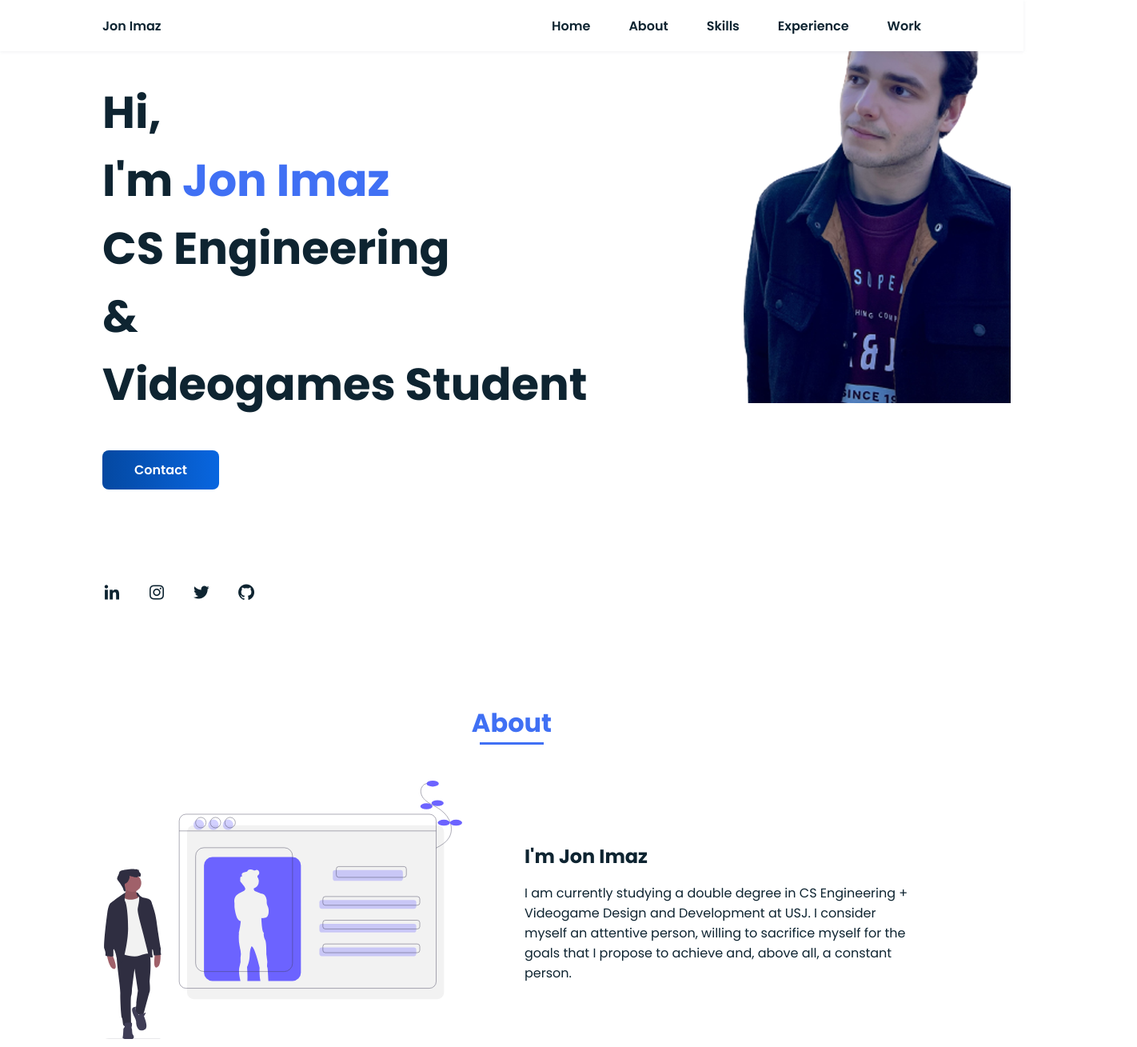
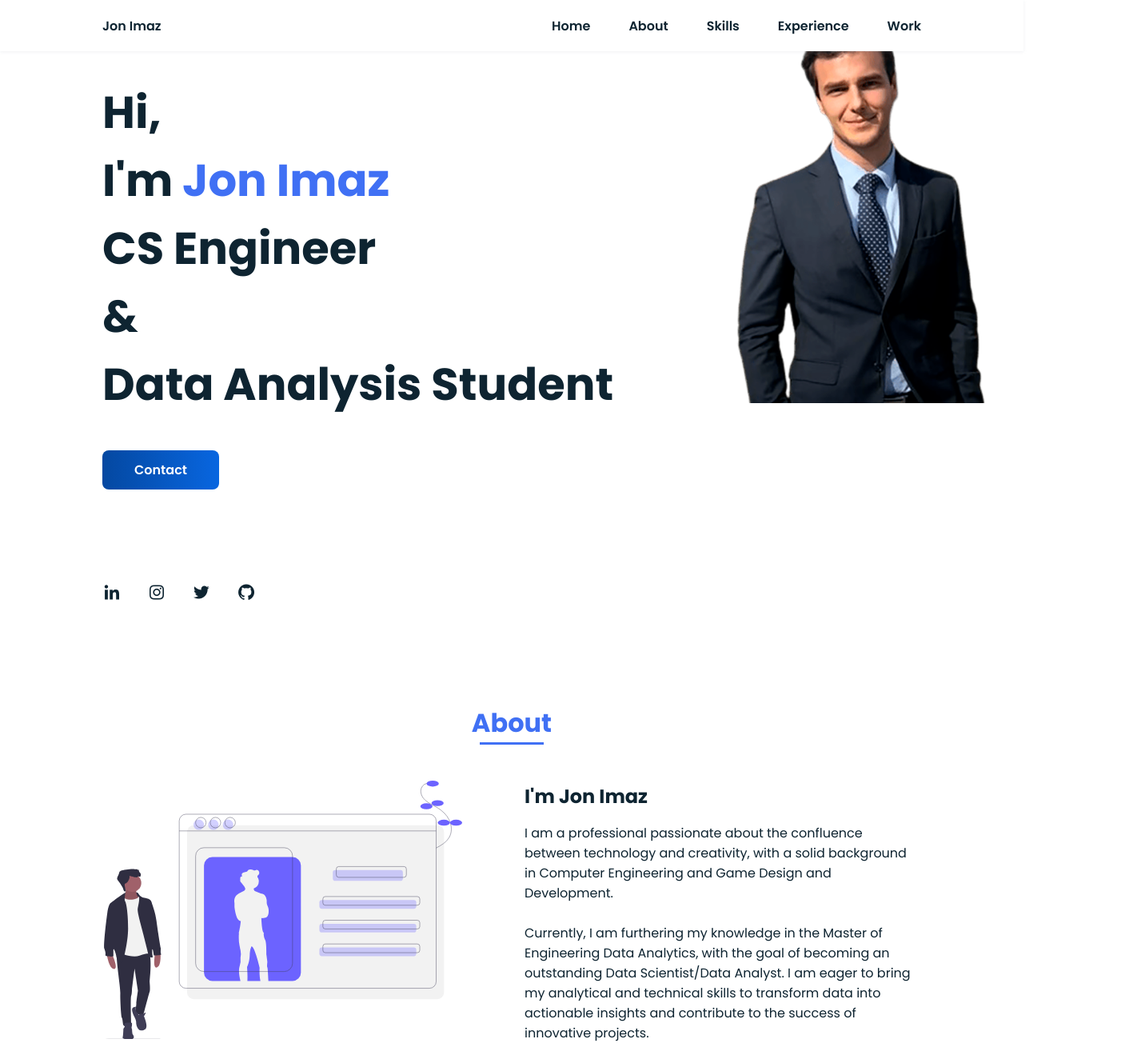
Before and after one commit to jonidra/jonidra.github.io, a plain HTML site: page index.html in a window 1280 px wide. Shown: the top 1309 px of the page at 80% size, 1422 px wide, since content can reach past the window. Drawn offline with nearby package versions, Linux system fonts and the light colour scheme.

Commit message:
Changes added (masters)

```diff
--- a/assets/css/styles.css
+++ b/assets/css/styles.css
@@ -101,6 +101,12 @@ img {
     max-width: 100%;
     height: auto;
     display: block;
+}
+
+.home_img img {
+    position: relative;
+    max-width: 150%;
+    left: -100px;
 }
 
 
--- a/index.html
+++ b/index.html
@@ -56,7 +56,7 @@
             <div class="home_data" data-aos="fade-down">
                 <h1 class="home_title">
                     Hi, <br />I'm <span class="home_title-color">Jon Imaz</span
-            ><br />CS Engineering <br />& <br />Videogames Student
+            ><br />CS Engineer <br />& <br />Data Analysis Student
           </h1>
           <a href="#contact" class="button"> Contact</a>
         </div>
@@ -94,7 +94,7 @@
 
         <div class="home_img" data-aos="fade-down" data-aos-delay="500">
 
-          <img src="assets/img/jonHome.png" />
+          <img src="assets/img/JonSuit1.png" />
         </div>
       </section>
 
@@ -384,9 +384,18 @@
               I'm Jon Imaz
             </h2>
             <p class="about_text" data-aos="fade-down" data-aos-delay="450">
-              I am currently studying a double degree in CS Engineering + Videogame Design and Development at USJ.
-              I consider myself an attentive person, willing to sacrifice myself for the goals that I propose to achieve and,
-              above all, a constant person.
+              I am a professional passionate about the confluence
+              between technology and creativity, with a solid background
+              in Computer Engineering and Game Design and
+              Development.
+              <br><br>
+              Currently, I am furthering my knowledge in the Master of
+              Engineering Data Analytics, with the goal of becoming an
+              outstanding Data Scientist/Data Analyst. I am eager to bring
+              my analytical and technical skills to transform data into
+              actionable insights and contribute to the success of
+              innovative projects.
+
             </p>
           </div>
         </div>
@@ -810,15 +819,30 @@
           <h2 class="section-title" data-aos="fade-down">Work</h2>
 
           <div class="work_container bd_grid" data-aos="fade-down" data-aos-delay="250">
-                <div class="project">
-                    <!-- Dhexfenders-->
+
+            <div class="project"> <!-- Customer analysis-->
+              <div class="project-text">
+                  <h2 class="project-name">Customer Behavior</h2>
+              </div>
+              <img src="assets/img/customerBehavior.png" class="project-img" />
+              <a href="https://github.com/jonidra/ConsumerBehaviorInsights/blob/main/OscarJon_DataScience_final.ipynb" class="project-link" target="_blank">Project</a>
+            </div>
+
+            <div class="project"> <!-- Wine Rating-->
+              <div class="project-text">
+                  <h2 class="project-name">Wine Rating</h2>
+              </div>
+              <img src="assets/img/WineRating.png" class="project-img" />
+              <a href="https://github.com/jonidra/WineRatingPredictor/blob/main/finalTrabajoML.ipynb" class="project-link" target="_blank">Project</a>
+            </div>
+
+            <div class="project"> <!-- Dhexfenders-->
               <div class="project-text">
                   <h2 class="project-name">Dhexfenders</h2>
                   <h4 class="project-technologies">UNITY / C#</h4>
               </div>
               <img src="assets/img/Dhexfenders_Miniatura.png" class="project-img" />
-                    <a href="https://youtu.be/BOHg98a1S9c" class="project-link" target="_blank">Go to Video</a
-          >
+              <a href="https://youtu.be/BOHg98a1S9c" class="project-link" target="_blank">Go to Video</a>
             </div>
         <div class="project"> <!-- CityTales-->
           <div class="project-text">
```
Also changed, not shown: assets/img/JonSuit (1).png (added), assets/img/JonSuit.png (added), assets/img/JonSuit1.png (added), assets/img/WineRating.png (added), assets/img/customerBehavior.png (added). Lines whose indentation alone changed are shown as unchanged.
